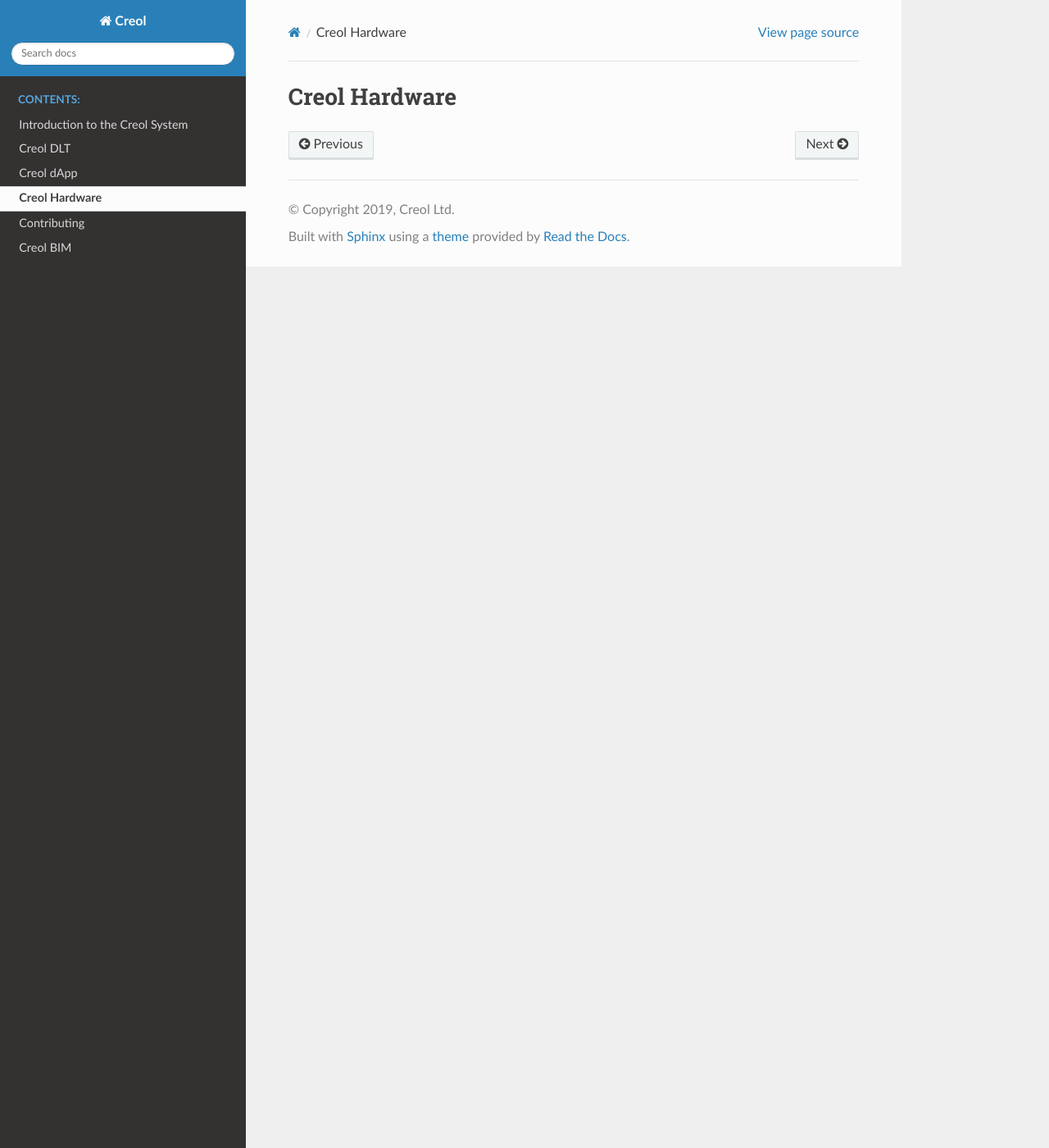
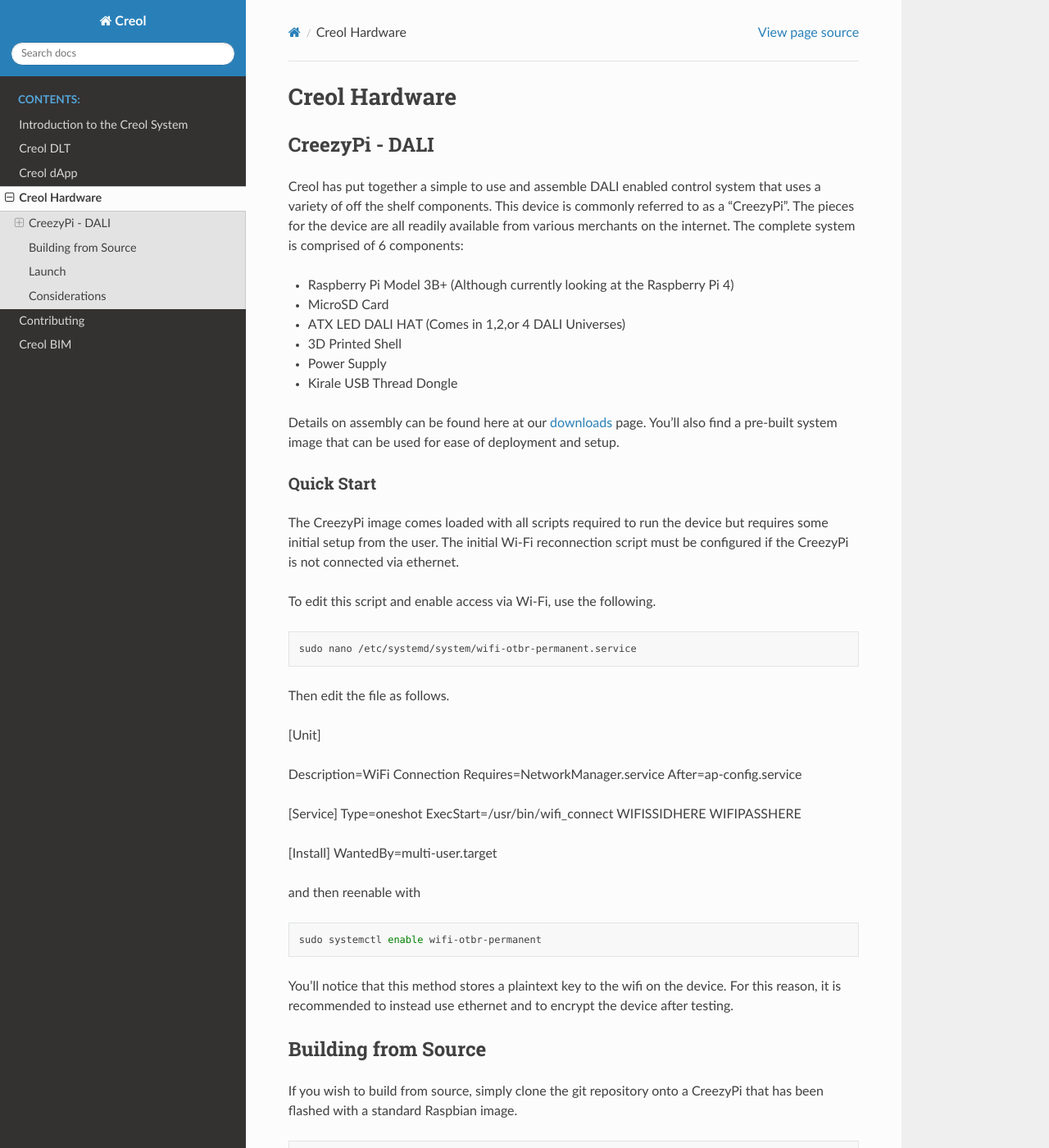
Before and after one commit to JUDOKICK/creol-documentation, a Sphinx documentation site: the page built from source/creol-hardware.rst, in a window 1280 px wide and 1400 px high. Shown: the whole window at 82% size. Built offline with Sphinx 7.4.7 and the Read the Docs theme 2.0.0, drawn with Linux system fonts in a browser that asks for light colours; some of the changed text lies outside the part shown.

Commit message:
hardware now added

```diff
--- a/source/creol-dlt.rst
+++ b/source/creol-dlt.rst
@@ -107,6 +107,7 @@
 
 This is the NFT that represents the VCS like credit that was onboarded onchain. It has a metadata and is mintable as VCS credits are often done in lots and sets that are identical except for the issue number. These NFTs function exactly how normal ERC721 tokens do and carry all the same features such as non-fungibility, transferrability etc.
 More details on the exact mechanisms can be found in the NatSpec of the contract.
+
 VCUSubToken
 -----------
 
--- a/source/creol-hardware.rst
+++ b/source/creol-hardware.rst
@@ -1,3 +1,99 @@
 ##############
 Creol Hardware
 ##############
+
+
+CreezyPi - DALI
+---------------
+
+Creol has put together a simple to use and assemble DALI enabled control system that uses a variety of off the shelf components. This device is commonly referred to as a "CreezyPi".
+The pieces for the device are all readily available from various merchants on the internet. The complete system is comprised of 6 components:
+
+* Raspberry Pi Model 3B+ (Although currently looking at the Raspberry Pi 4)
+* MicroSD Card
+* ATX LED DALI HAT (Comes in 1,2,or 4 DALI Universes)
+* 3D Printed Shell
+* Power Supply
+* Kirale USB Thread Dongle
+
+Details on assembly can be found here at our `downloads <https://creol.io/downloads>`_ page. You'll also find a pre-built system image that can be used for ease of deployment and setup.
+
+Quick Start
+^^^^^^^^^^^
+
+The CreezyPi image comes loaded with all scripts required to run the device but requires some initial setup from the user. The initial Wi-Fi reconnection script must be configured if the CreezyPi is not connected via ethernet.
+
+To edit this script and enable access via Wi-Fi, use the following.
+
+.. code-block:: bash
+
+	sudo nano /etc/systemd/system/wifi-otbr-permanent.service
+
+Then edit the file as follows.
+
+[Unit]
+
+Description=WiFi Connection
+Requires=NetworkManager.service
+After=ap-config.service
+
+[Service]
+Type=oneshot
+ExecStart=/usr/bin/wifi_connect WIFISSIDHERE WIFIPASSHERE
+
+[Install]
+WantedBy=multi-user.target
+
+and then reenable with
+
+.. code-block:: bash
+
+	sudo systemctl enable wifi-otbr-permanent
+
+
+You'll notice that this method stores a plaintext key to the wifi on the device. For this reason, it is recommended to instead use ethernet and to encrypt the device after testing.
+
+
+Building from Source
+--------------------
+
+If you wish to build from source, simply clone the git repository onto a CreezyPi that has been flashed with a standard Raspbian image.
+
+.. code-block:: bash
+
+	git submodule init
+	git submodule update
+
+	install python3.7
+	single line
+
+	sudo apt-get update -y && sudo apt-get install build-essential tk-dev libncurses5-dev libncursesw5-dev libreadline6-dev libdb5.3-dev libgdbm-dev libsqlite3-dev libssl-dev libbz2-dev libexpat1-dev liblzma-dev zlib1g-dev libffi-dev -y && wget https://www.python.org/ftp/python/3.7.0/Python-3.7.0.tar.xz && tar xf Python-3.7.0.tar.xz && cd Python-3.7.0 && ./configure && make -j 4 && sudo make altinstall && cd .. && sudo rm -r Python-3.7.0 && rm Python-3.7.0.tar.xz && sudo apt-get --purge remove build-essential tk-dev libncurses5-dev libncursesw5-dev libreadline6-dev libdb5.3-dev libgdbm-dev libsqlite3-dev libssl-dev libbz2-dev libexpat1-dev liblzma-dev zlib1g-dev libffi-dev -y && sudo apt-get autoremove -y && sudo apt-get clean
+
+	install RPi.GPIO
+
+	sudo apt-get install npm
+	npm install -g truffle
+
+This should install all dependencies required to run the creezypi.py script.
+
+Launch
+------
+
+Now run the script with
+
+.. code-block:: bash
+
+	python3.7 creezypi/creezypi.py
+
+From here youll be prompted with the Creol menu. Type
+
+.. code-block:: bash
+
+	start
+
+To begin the creezypi monitoring. This procedure should be combined with the use of ``screen`` to enable easy to resume viewing of the system and for troubleshooting.
+
+Considerations
+--------------
+
+The creezypi software is under constant development and is subject to change until a stable release is made. Use at your own risk.
```
